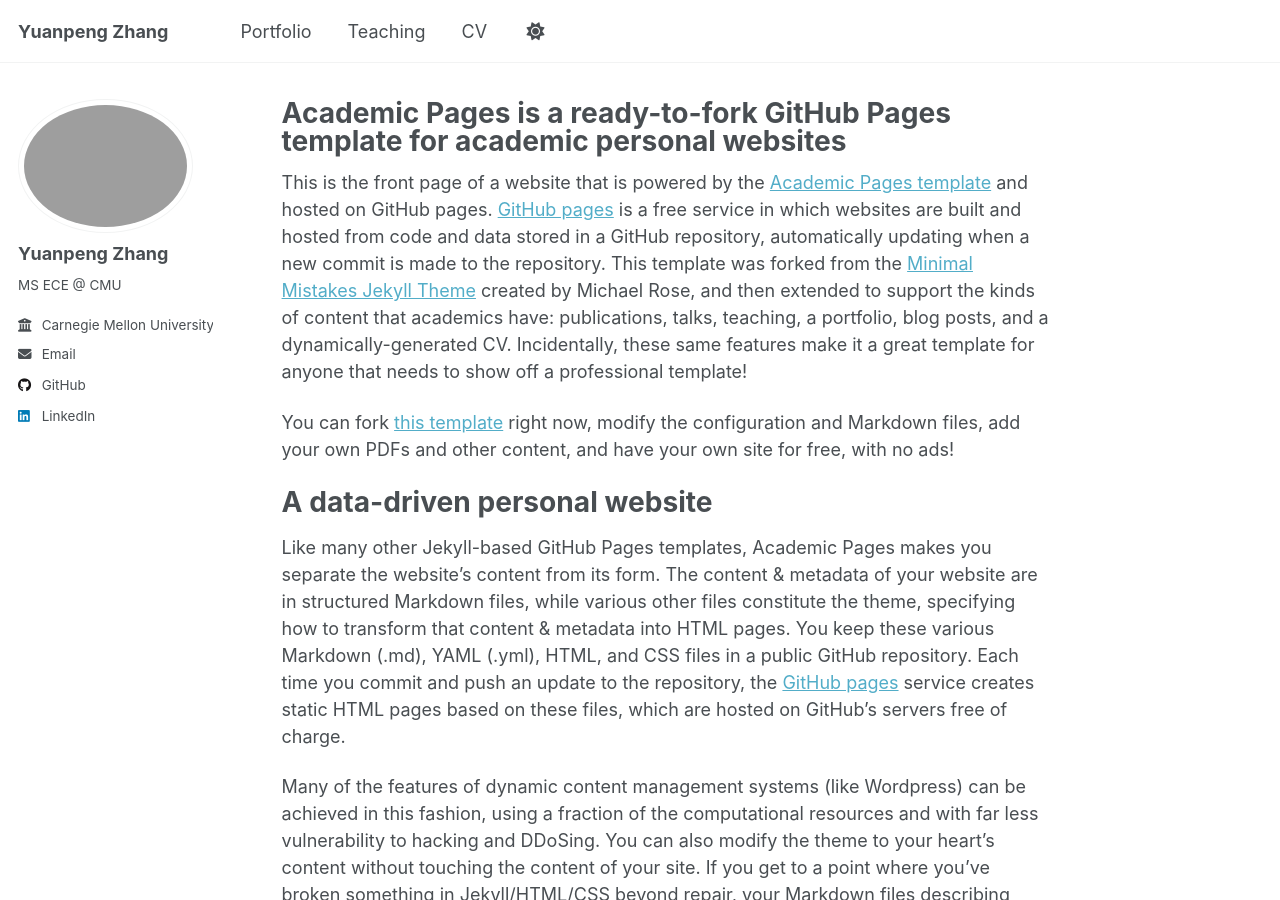
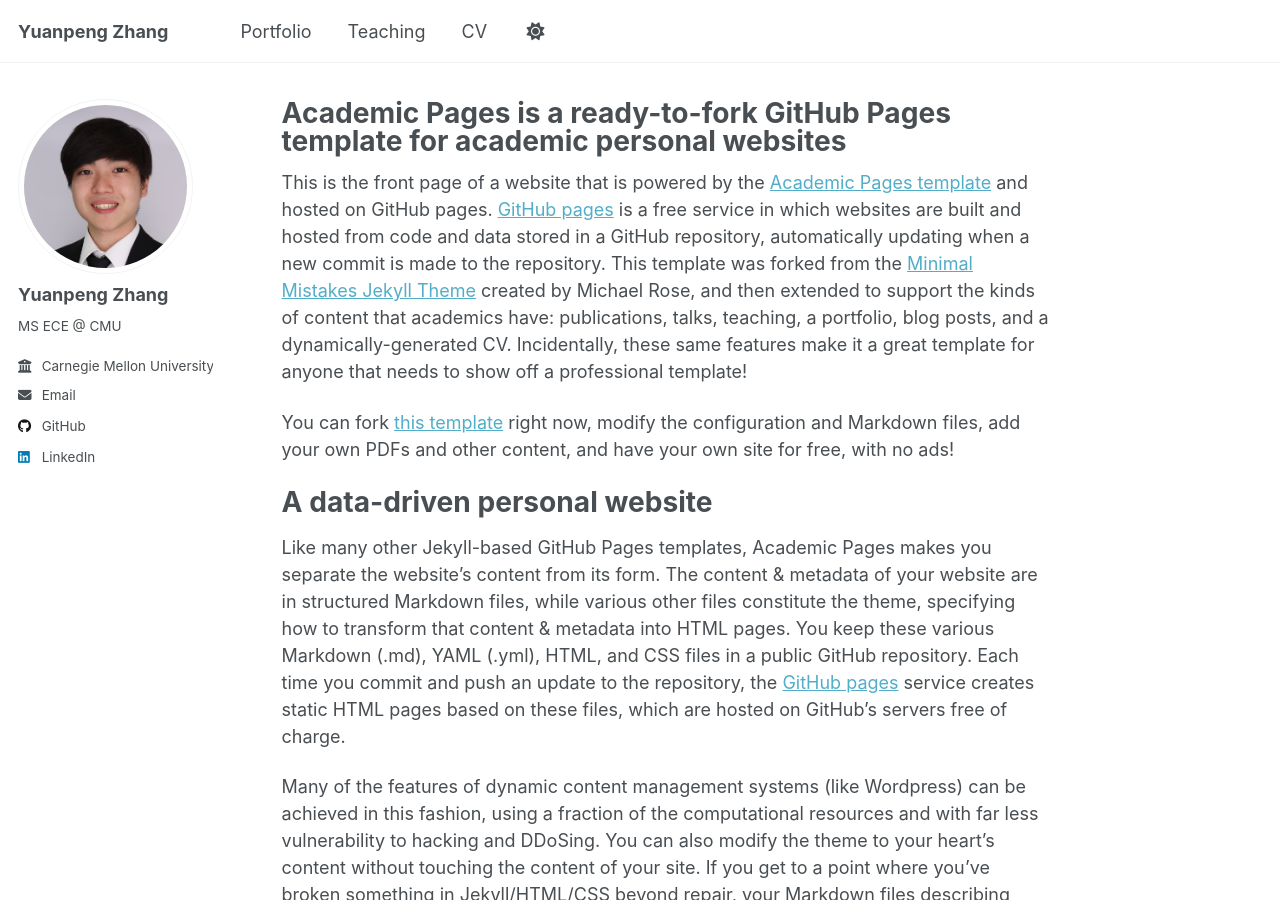
Before and after one commit to yuanpenguin/yuanpenguin.github.io, a Jekyll site: the page built from _pages/about.md, in a window 1280 px wide and 900 px high. Built offline with Jekyll 4.4.1, drawn with Linux system fonts in a browser that asks for light colours; a script that is not in the unit is left out.

Commit message:
Update _config.yml

```diff
--- a/_config.yml
+++ b/_config.yml
@@ -22,7 +22,7 @@ repository               : "yuanpenguin/yuanpenguin.github.io"
 #               Additional customization can be done by editing /_includes/author-profile.html
 author:
   # Biographic information
-  avatar           : "portrait.jpg"
+  avatar           : "portrait_1500x1500.JPG"
   name             : "Yuanpeng Zhang"
   pronouns         : # example: "she/her"
   bio              : "MS ECE @ CMU"
```
